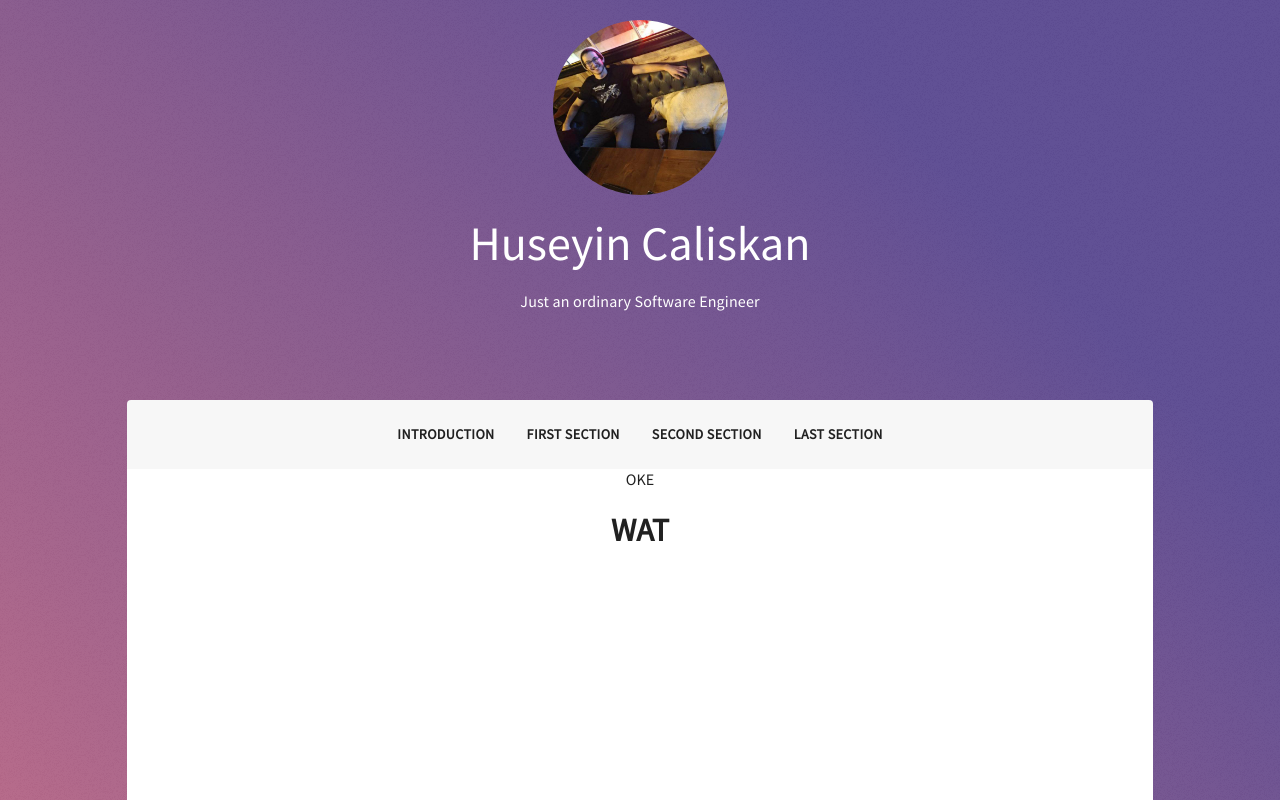
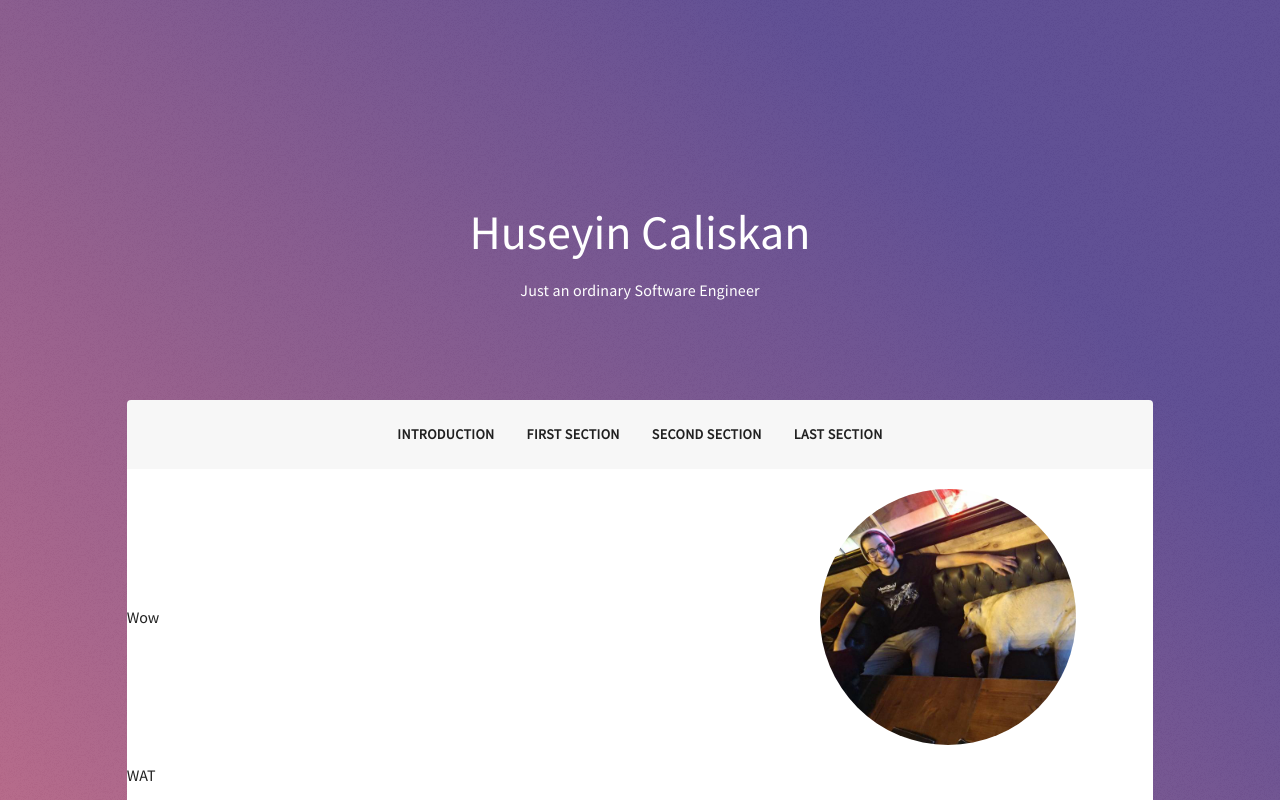
Before and after one commit to sakirma/portfolio-website, a React (Create React App) app: page / in a window 1280 px wide. Shown: the top 800 px of the page. Built offline with nearby package versions, Linux system fonts and the light colour scheme.

Commit message:
Grid for introduction & Profile picture moved

```diff
--- a/src/App.js
+++ b/src/App.js
@@ -11,10 +11,10 @@ import logo from "./images/logo.jpeg";
 import layer from "./images/overlay.png";
 
 
-const BigAvatar = withStyles({
+const LargeProfilePicture = withStyles({
     root: {
-        width: 175,
-        height: 175,
+        width: 256,
+        height: 256,
         margin: 20,
     }
 })(Avatar);
@@ -52,7 +52,7 @@ class App extends React.Component {
                 >
                     <Grid item container direction="column" xs align="center" justify="flex-end">
                         <Grid item>
-                            <BigAvatar alt="Huseyin Caliskan" src={logo} className="bigAvatar"> </BigAvatar>
+                            {/*<BigAvatar alt="Huseyin Caliskan" src={logo} className="bigAvatar"> </BigAvatar>*/}
                         </Grid>
 
                         <Grid item>
@@ -77,14 +77,28 @@ class App extends React.Component {
                     <Grid item xs={12} sm={9} xl={7} lg={10} md align="center">
 
                         <Paper xs={10} elevation={0} square style={{height: '1600px'}}>
-                            <BodySection>
-                                OKE
-                            </BodySection>
-                            <BodySection>
-                                <h1>
-                                    WAT
-                                </h1>
-                            </BodySection>
+                            <Grid container direction="column" spacing={0}>
+                                    <BodySection>
+                                       <Grid container spacing={0} direction="row" justify="center" alignItems="center">
+                                           <Grid item container style={{width: '60%'}}>
+
+                                               Wow
+
+                                           </Grid>
+                                           <Grid item container style={{width: '40%'}} justify="center">
+                                               <LargeProfilePicture src={logo} className="largeProfilePicture"></LargeProfilePicture>
+                                           </Grid>
+                                       </Grid>
+                                    </BodySection>
+
+                                <Grid item>
+                                    <BodySection>
+                                        <div>
+                                            WAT
+                                        </div>
+                                    </BodySection>
+                                </Grid>
+                            </Grid>
                         </Paper>
                     </Grid>
                 </Grid>
--- a/src/Layout/BodySection.js
+++ b/src/Layout/BodySection.js
@@ -1,8 +1,13 @@
 import React from 'react';
+import {Grid} from "@material-ui/core";
 
 class BodySection extends React.Component {
     render() {
-        return ( this.props.children );
+        return (
+            <Grid item container>
+                { this.props.children }
+            </Grid>
+             );
     }
 }
 
```
Also changed, not shown: src/images/profile-photo-1.jpg (added).
